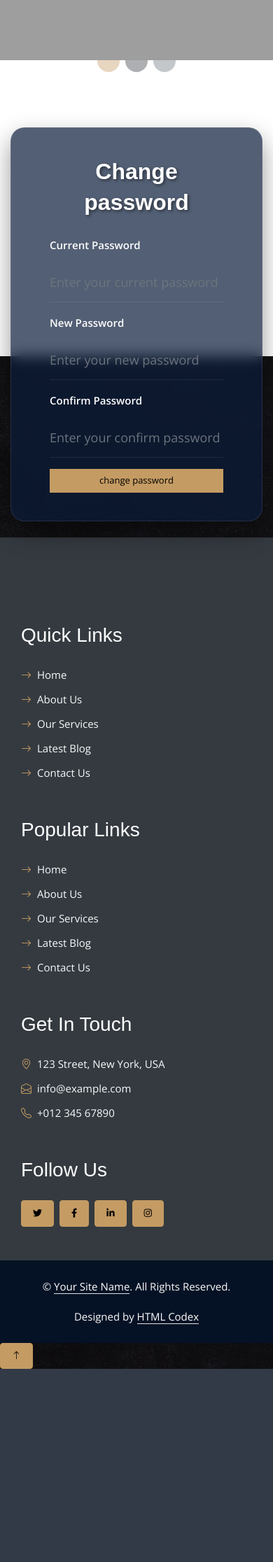
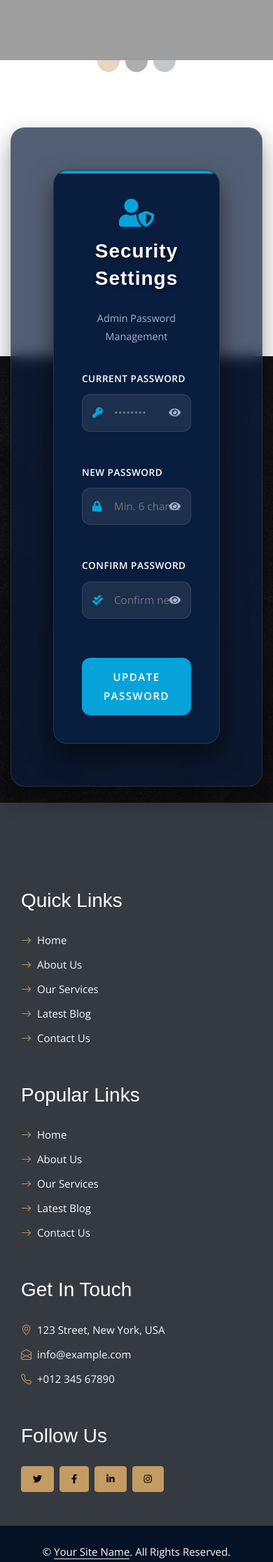
Before and after one commit to jalala-pv/diabeticdistress, a Django app: page /myapp/changepassword_get/ in a window 390 px wide. Shown: the part 335-2567 px from the top of the page at 70% size. Before the commit the page ends 2291 px from the top, so only its background shows below. Run offline with Django 5.2, Linux system fonts and the light colour scheme; some libraries are stand-ins or nearby versions; grey boxes are pictures that could not be loaded.

Commit message:
Enhance change password page layout and functionality
Updated the change password page with improved styling and validation logic.

```diff
--- a/templates/admins/changepassword.html
+++ b/templates/admins/changepassword.html
@@ -1,47 +1,251 @@
-{#<!DOCTYPE html>#}
-{#<html lang="en">#}
-{#<head>#}
-{#    <meta charset="UTF-8">#}
-{#    <meta name="viewport" content="width=device-width, initial-scale=1.0">#}
-{#    <title>Login Page</title>#}
-{#    <link rel="stylesheet" href="https://stackpath.bootstrapcdn.com/bootstrap/4.5.2/css/bootstrap.min.css">#}
-{#   #}
-{#</head>#}
-{#<body>#}
-
 {% extends 'admins/admin_home.html' %}
 {% block body %}
-    <div class="container">
-        <div class="row justify-content-center">
-            <div class="col-md-6">
-                <h2 class="text-center">Change password</h2>
-                <form method="post" action="/myapp/changepassword_post/">
-                     {% csrf_token %}
-                    <div class="form-group">
-                        <label for="password">Current Password</label>
-                        <input type="password" class="form-control" id="currentpassword" name="currentpassword" placeholder="Enter your current password" required>
-                    </div>
 
-                    <div class="form-group">
-                        <label for="password">New Password</label>
-                        <input type="password" class="form-control" id="newpassword" name="newpassword" placeholder="Enter your new password" required>
-                    </div>
-                    <div class="form-group">
-                        <label for="password">Confirm Password</label>
-                        <input type="password" class="form-control" id="confirmpassword" name="confirmpassword" placeholder="Enter your confirm password" required>
-                    </div>
-                    <button type="submit" class="btn btn-primary btn-block">change password</button>
-                </form>
-                {% for j in messages %}
-                    {{ j }}
-                {% endfor %}
+<style>
+    /* Professional Admin Palette */
+    :root {
+        --primary-accent: #06A3DA;
+        --dark-navy: #091E3E;
+        --card-glass: rgba(255, 255, 255, 0.05);
+        --input-bg: rgba(255, 255, 255, 0.08);
+        --text-muted: #A0B3CE;
+    }
 
+    /* Container setup to center the card */
+    .auth-wrapper {
+        display: flex;
+        justify-content: center;
+        align-items: center;
+        min-height: 70vh;
+        padding: 20px;
+    }
+
+    .auth-card {
+        background: var(--dark-navy);
+        width: 100%;
+        max-width: 450px;
+        border-radius: 20px;
+        padding: 40px;
+        border: 1px solid rgba(255, 255, 255, 0.1);
+        box-shadow: 0 15px 35px rgba(0, 0, 0, 0.5);
+        position: relative;
+        overflow: hidden;
+    }
+
+    /* Accent top border */
+    .auth-card::before {
+        content: '';
+        position: absolute;
+        top: 0;
+        left: 0;
+        width: 100%;
+        height: 4px;
+        background: var(--primary-accent);
+    }
+
+    .auth-header {
+        text-align: center;
+        margin-bottom: 35px;
+    }
+
+    .auth-header i {
+        font-size: 2.5rem;
+        color: var(--primary-accent);
+        margin-bottom: 15px;
+    }
+
+    .auth-header h2 {
+        color: #fff;
+        font-weight: 700;
+        letter-spacing: 1px;
+        font-size: 1.75rem;
+    }
+
+    .auth-header p {
+        color: var(--text-muted);
+        font-size: 0.9rem;
+    }
+
+    /* Modern Input Styling */
+    .form-group-custom {
+        margin-bottom: 25px;
+    }
+
+    .form-group-custom label {
+        color: #fff;
+        font-weight: 600;
+        font-size: 0.85rem;
+        text-transform: uppercase;
+        letter-spacing: 0.5px;
+        margin-bottom: 10px;
+        display: block;
+    }
+
+    .input-wrapper {
+        position: relative;
+        display: flex;
+        align-items: center;
+    }
+
+    .input-wrapper i.field-icon {
+        position: absolute;
+        left: 15px;
+        color: var(--primary-accent);
+    }
+
+    .form-control-modern {
+        width: 100%;
+        background: var(--input-bg);
+        border: 1px solid rgba(255, 255, 255, 0.1);
+        border-radius: 12px;
+        padding: 12px 15px 12px 45px;
+        color: #fff;
+        font-size: 0.95rem;
+        transition: all 0.3s ease;
+    }
+
+    .form-control-modern:focus {
+        background: rgba(255, 255, 255, 0.12);
+        border-color: var(--primary-accent);
+        outline: none;
+        box-shadow: 0 0 10px rgba(6, 163, 218, 0.2);
+    }
+
+    /* Password Toggle visibility icon */
+    .toggle-pass {
+        position: absolute;
+        right: 15px;
+        color: var(--text-muted);
+        cursor: pointer;
+        transition: 0.3s;
+    }
+
+    .toggle-pass:hover {
+        color: #fff;
+    }
+
+    /* Error Message Styling */
+    .error-msg {
+        font-size: 0.75rem;
+        color: #ff4d4d;
+        margin-top: 5px;
+        display: block;
+        min-height: 1rem;
+    }
+
+    /* Professional Button */
+    .btn-submit-modern {
+        background: var(--primary-accent);
+        color: #fff;
+        border: none;
+        width: 100%;
+        padding: 14px;
+        border-radius: 12px;
+        font-weight: 700;
+        text-transform: uppercase;
+        letter-spacing: 1.5px;
+        margin-top: 10px;
+        transition: all 0.3s;
+        cursor: pointer;
+    }
+
+    .btn-submit-modern:hover {
+        background: #0582af;
+        transform: translateY(-2px);
+        box-shadow: 0 5px 15px rgba(6, 163, 218, 0.4);
+    }
+</style>
+
+<div class="auth-wrapper">
+    <div class="auth-card wow zoomIn">
+
+        <div class="auth-header">
+            <i class="fas fa-user-shield"></i>
+            <h2>Security Settings</h2>
+            <p>Admin Password Management</p>
+        </div>
+
+        <form method="post" action="/myapp/changepassword_post/" id="changePasswordForm">
+            {% csrf_token %}
+
+            <div class="form-group-custom">
+                <label>Current Password</label>
+                <div class="input-wrapper">
+                    <i class="fas fa-key field-icon"></i>
+                    <input type="password" class="form-control-modern" id="currentpassword" name="currentpassword" placeholder="••••••••" required>
+                    <i class="fas fa-eye toggle-pass" onclick="togglePass('currentpassword', this)"></i>
+                </div>
+                <small class="error-msg" id="currentError"></small>
             </div>
-        </div>
+
+            <div class="form-group-custom">
+                <label>New Password</label>
+                <div class="input-wrapper">
+                    <i class="fas fa-lock field-icon"></i>
+                    <input type="password" class="form-control-modern" id="newpassword" name="newpassword" placeholder="Min. 6 characters" required>
+                    <i class="fas fa-eye toggle-pass" onclick="togglePass('newpassword', this)"></i>
+                </div>
+                <small class="error-msg" id="newError"></small>
+            </div>
+
+            <div class="form-group-custom">
+                <label>Confirm Password</label>
+                <div class="input-wrapper">
+                    <i class="fas fa-check-double field-icon"></i>
+                    <input type="password" class="form-control-modern" id="confirmpassword" name="confirmpassword" placeholder="Confirm new password" required>
+                    <i class="fas fa-eye toggle-pass" onclick="togglePass('confirmpassword', this)"></i>
+                </div>
+                <small class="error-msg" id="confirmError"></small>
+            </div>
+
+            <button type="submit" class="btn-submit-modern">
+                Update Password
+            </button>
+        </form>
     </div>
-    <script src="https://code.jquery.com/jquery-3.5.1.slim.min.js"></script>
-    <script src="https://cdn.jsdelivr.net/npm/@popperjs/core@2.9.2/dist/umd/popper.min.js"></script>
-    <script src="https://stackpath.bootstrapcdn.com/bootstrap/4.5.2/js/bootstrap.min.js"></script>
-{#</body>#}
-{#</html>#}
+</div>
+
+<script>
+// Visibility Toggle
+function togglePass(inputId, icon) {
+    const input = document.getElementById(inputId);
+    if (input.type === "password") {
+        input.type = "text";
+        icon.classList.replace('fa-eye', 'fa-eye-slash');
+    } else {
+        input.type = "password";
+        icon.classList.replace('fa-eye-slash', 'fa-eye');
+    }
+}
+
+// Validation Logic
+document.getElementById("changePasswordForm").addEventListener("submit", function(e){
+    let valid = true;
+    const current = document.getElementById("currentpassword").value.trim();
+    const newpass = document.getElementById("newpassword").value.trim();
+    const confirm = document.getElementById("confirmpassword").value.trim();
+
+    document.querySelectorAll(".error-msg").forEach(el => el.innerText = "");
+
+    if(current === ""){
+        document.getElementById("currentError").innerText = "Current password is required";
+        valid = false;
+    }
+    if(newpass.length < 6){
+        document.getElementById("newError").innerText = "Password must be at least 6 characters";
+        valid = false;
+    }
+    if(current === newpass && current !== ""){
+        document.getElementById("newError").innerText = "New password must be different";
+        valid = false;
+    }
+    if(confirm !== newpass){
+        document.getElementById("confirmError").innerText = "Passwords do not match";
+        valid = false;
+    }
+
+    if(!valid) e.preventDefault();
+});
+</script>
+
 {% endblock %}
```
